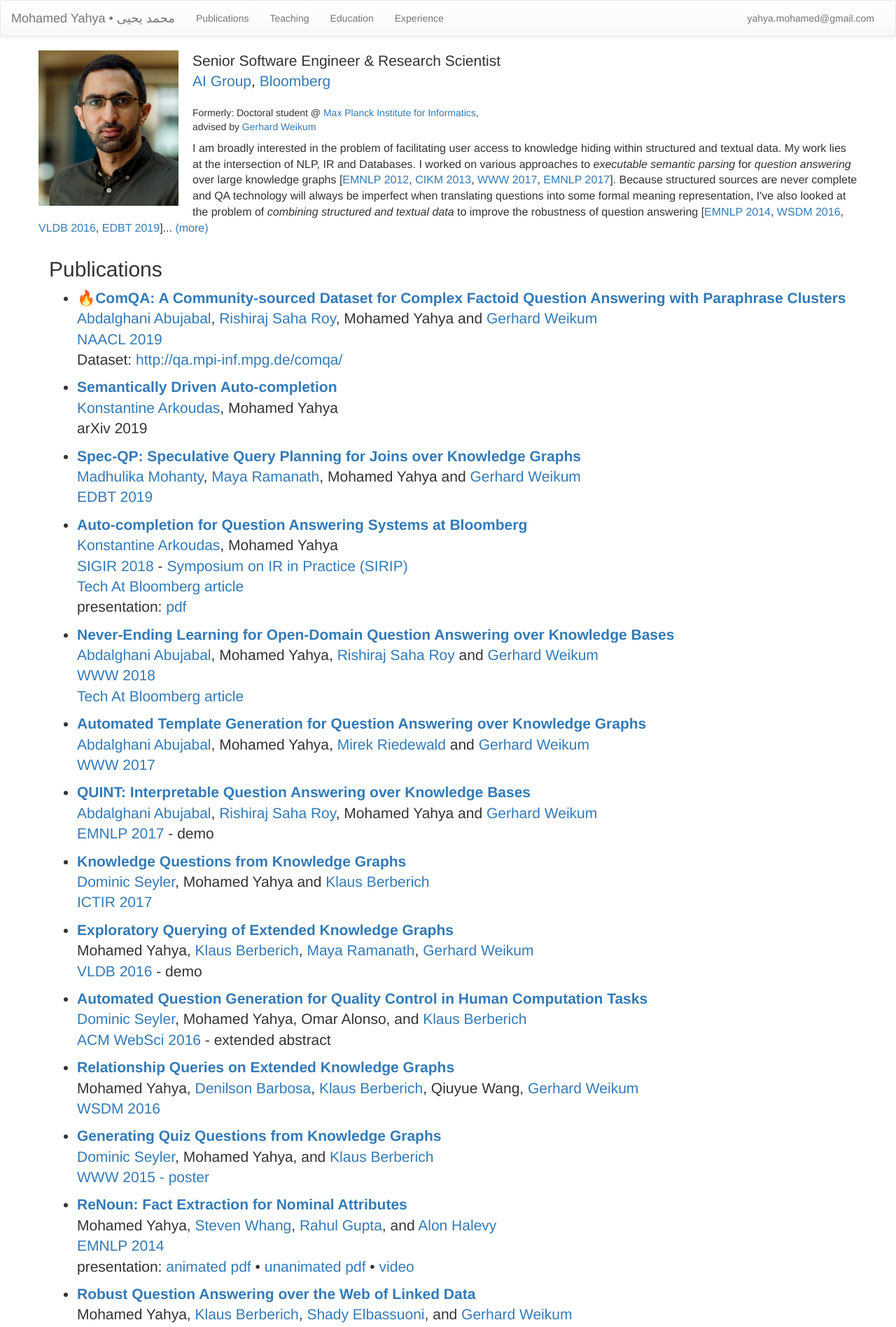
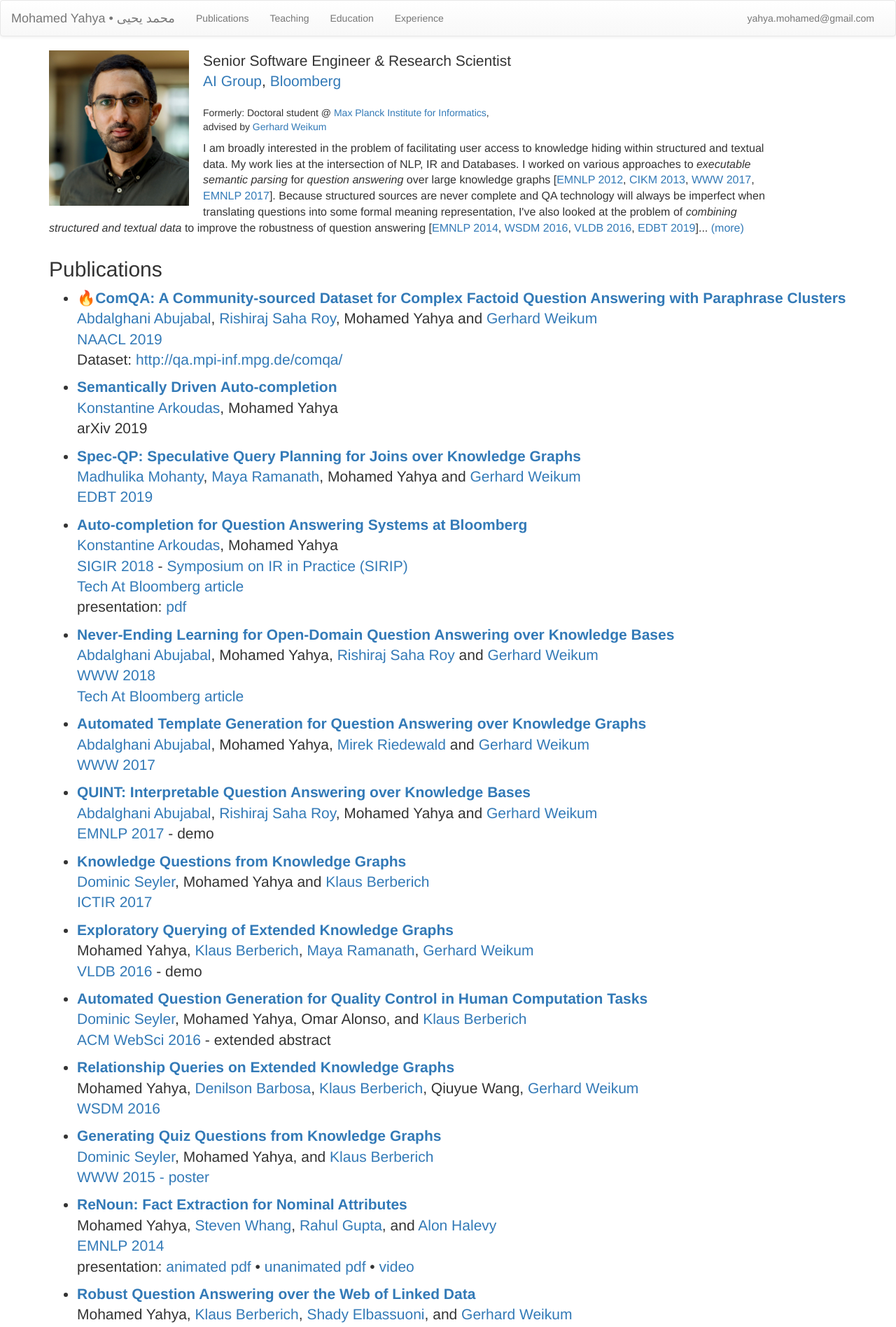
Before and after one commit to myahya/myahya.github.io, a Jekyll site: the page index.html, which Jekyll copies as it is, in a window 1280 px wide. Shown: the top 1896 px of the page at 70% size. Built offline with Jekyll 4.4.1, drawn with Linux system fonts in a browser that asks for light colours; nearby versions of some CDN libraries.

Commit message:
Overview

```diff
--- a/index.html
+++ b/index.html
@@ -66,6 +66,7 @@
     </nav>
     <div class="container">
         <div class="row">
+            <div class="col-md-11">
                     <img width="200" src="images/MohamedYahya-00744.jpg" style="float:left; margin-right:20px" class="rounded float-left" alt="Mohamed Yahya">
                 <p class="lead">
                     Senior Software Engineer & Research Scientist <br />
@@ -105,6 +106,7 @@
 <!--My work has touched on information extraction [<a href="http://www.aclweb.org/anthology/D/D14/D14-1038.pdf">EMNLP 2014</a>]-->
 
                 </p>
+            </div>
         </div>
         <h2 id="publications">Publications</h2>
         <ul class="lead pubs">
```
